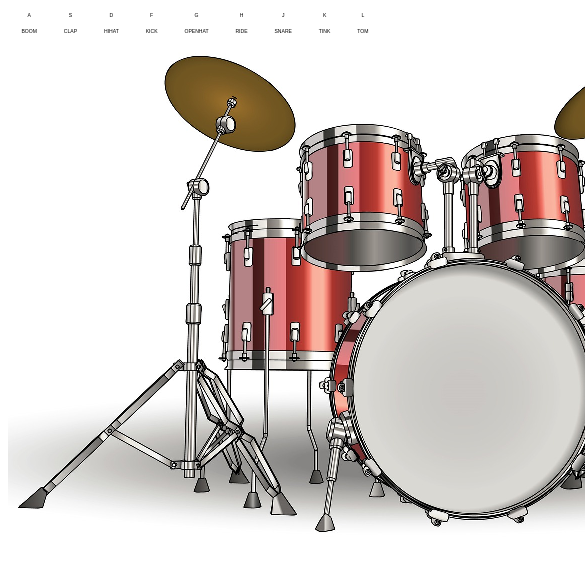
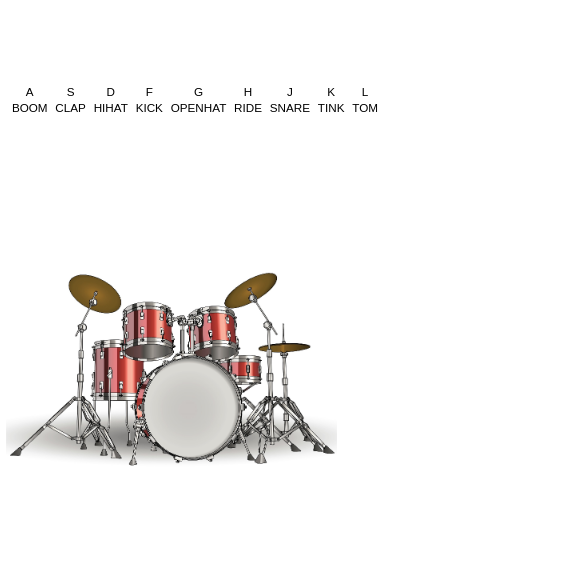
Before and after one commit to gwalker256/drumkit, a plain HTML site: page index.html in a window 390 px wide. Shown: the top 570 px of the page, 585 px wide, since content can reach past the window. Drawn offline with Linux system fonts and the light colour scheme.

Commit message:
phone version

```diff
--- a/style.css
+++ b/style.css
@@ -17,3 +17,15 @@
 area:hover{
 cursor: pointer;
 }
+
+@media only screen and (max-width: 600px) {
+    #wholeKit{
+        margin-left: -250px;
+        transform: scale(0.4);
+    }
+
+    #container{
+    margin-top:10vh;
+     font-size: 3vw;
+    }
+  }
```
Also changed, not shown: index.html (+0 -10 lines).
